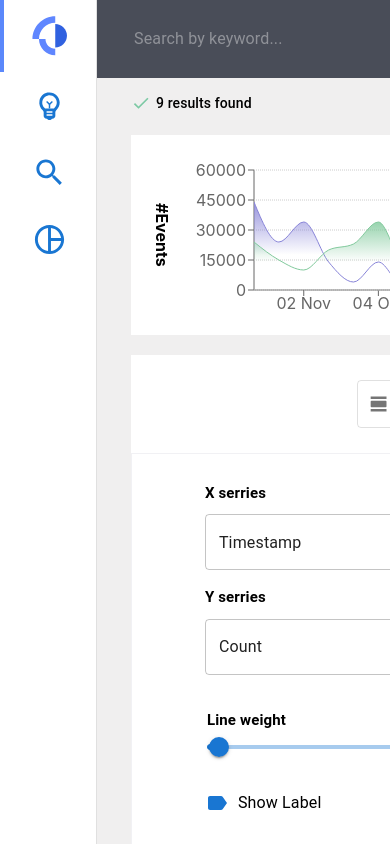
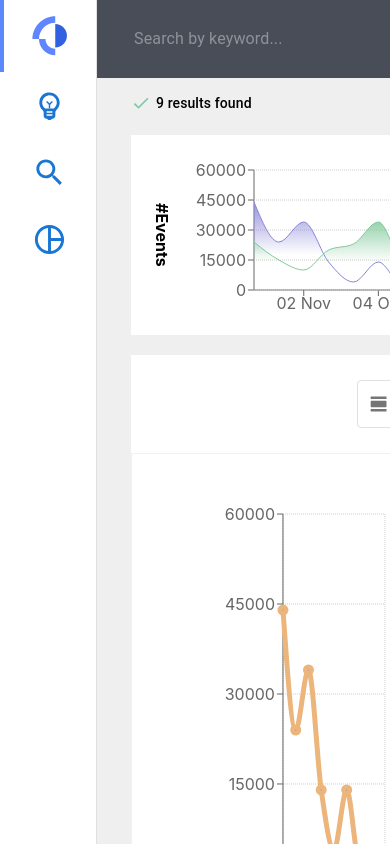
Before and after one commit to ibotchori/logmind, a React (Create React App) app: page / in a window 390 px wide. Both pictures are taken after a click on the button 378 px from the left and 403 px from the top of the page. Shown: the top 844 px of the page. Built offline with nearby package versions, Linux system fonts and the light colour scheme.

Commit message:
Add media query on toggle chart component

```diff
--- a/src/components/MainContent/ToggleChart/ToggleChart.js
+++ b/src/components/MainContent/ToggleChart/ToggleChart.js
@@ -13,6 +13,7 @@ import {
   Tooltip,
   ResponsiveContainer,
 } from "recharts";
+import styles from './ToggleChart.module.css'
 
 
 const ToggleChart = () => {
@@ -44,7 +45,7 @@ const ToggleChart = () => {
   };
 
   return (
-    <Box style={{ display: "flex" }}>
+    <Box style={{display: 'flex'}} className={styles.test} >
       <ResponsiveContainer width="80%" height={450}>
         <LineChart
           width={500}
--- /dev/null
+++ b/src/components/MainContent/ToggleChart/ToggleChart.module.css
@@ -0,0 +1,7 @@
+@media only screen and (max-width: 1200px){
+    /*Tablets [601px -> 1200px]*/
+    .test{
+        flex-direction: column;
+        align-items: center;
+    }
+}
```
